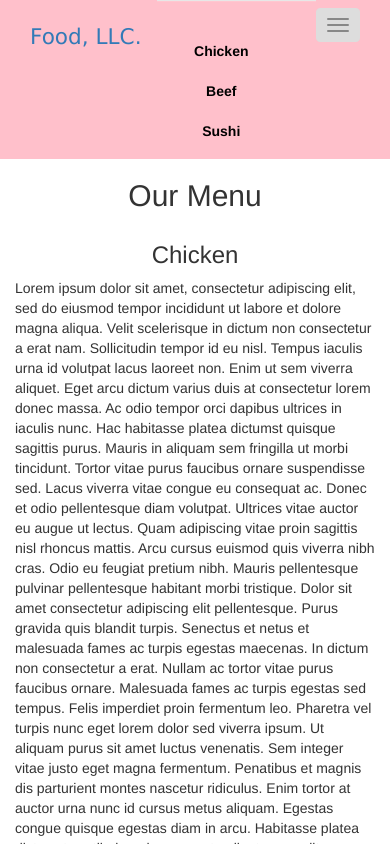
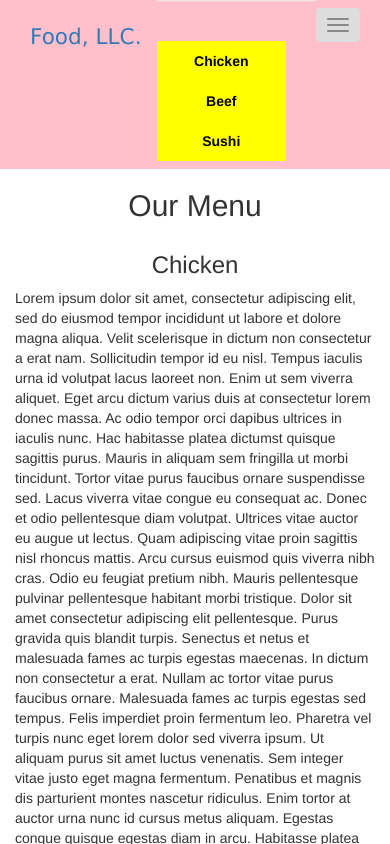
Before and after one commit to meg12321/module3-solution, a plain HTML site: page docs/index.html in a window 390 px wide. Both pictures are taken after a click on the button "Toggle navigation". Shown: the top 844 px of the page. Drawn offline with nearby package versions, Linux system fonts and the light colour scheme; a script that the page names is missing.

Commit message:
Update styles.css

```diff
--- a/docs/styles.css
+++ b/docs/styles.css
@@ -40,7 +40,8 @@
 }
 @media (max-width: 767px) {
 	#nav-list {
-	margin-top: 30px;
+	margin-top: 40px;
+	background-color: yellow;
 }
 	.navbar-brand h1 {
 	margin-top: 10px;
```
